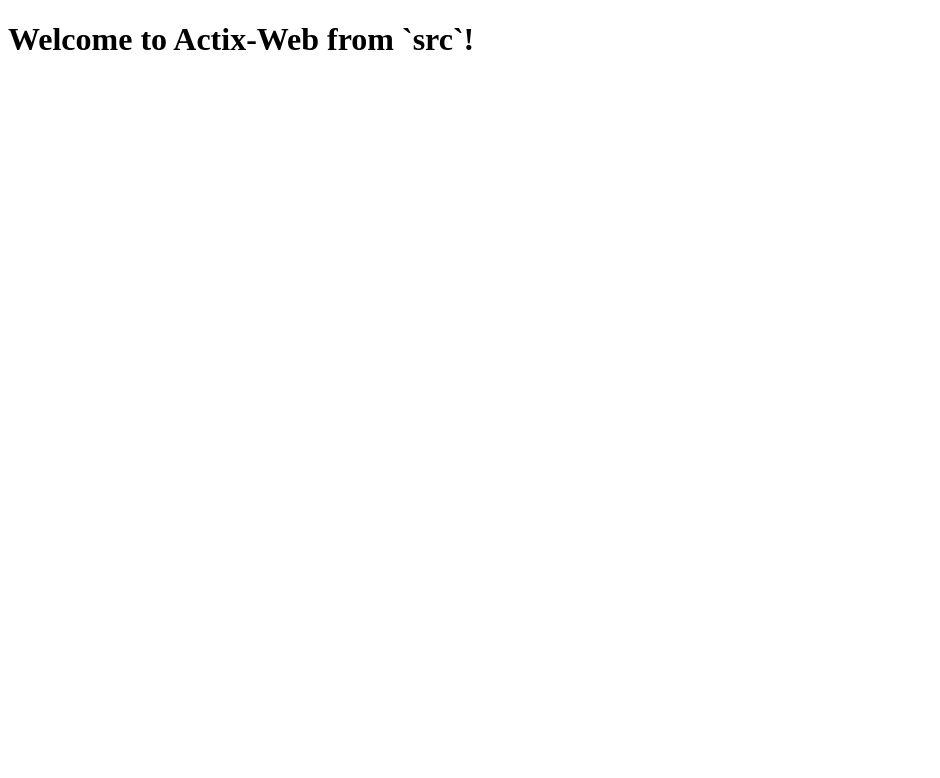
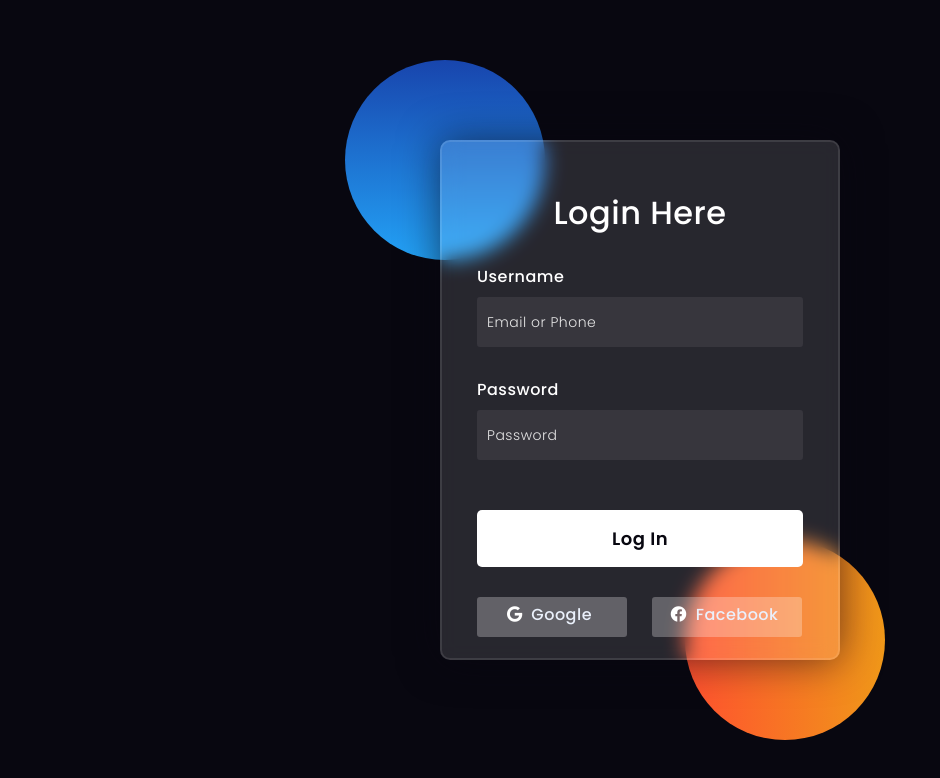
Before and after one commit to akshayrivers/Rust-basics, a plain HTML site: page Web_App/src/index.html in a window 1280 px wide. Shown: the whole page, without its empty margins (0-940 px from the left). Drawn offline with Linux system fonts and the light colour scheme.

Commit message:
a good html page

```diff
--- a/Web_App/src/index.html
+++ b/Web_App/src/index.html
@@ -1,11 +1,158 @@
 <!DOCTYPE html>
 <html lang="en">
 <head>
-    <meta charset="UTF-8">
-    <meta name="viewport" content="width=device-width, initial-scale=1.0">
-    <title>My Actix Web App</title>
+
+    <title>Rust web app</title>
+
+    <link rel="preconnect" href="https://fonts.gstatic.com">
+    <link rel="stylesheet" href="https://cdnjs.cloudflare.com/ajax/libs/font-awesome/5.15.4/css/all.min.css">
+    <link href="https://fonts.googleapis.com/css2?family=Poppins:wght@300;500;600&display=swap" rel="stylesheet">
+    <!--Stylesheet-->
+    <style media="screen">
+      *,
+        *:before,
+        *:after{
+            padding: 0;
+            margin: 0;
+            box-sizing: border-box;
+        }
+        body{
+            background-color: #080710;
+        }
+        .background{
+            width: 430px;
+            height: 520px;
+            position: absolute;
+            transform: translate(-50%,-50%);
+            left: 50%;
+            top: 50%;
+        }
+        .background .shape{
+            height: 200px;
+            width: 200px;
+            position: absolute;
+            border-radius: 50%;
+        }
+        .shape:first-child{
+            background: linear-gradient(
+                #1845ad,
+                #23a2f6
+            );
+            left: -80px;
+            top: -80px;
+        }
+        .shape:last-child{
+            background: linear-gradient(
+                to right,
+                #ff512f,
+                #f09819
+            );
+            right: -30px;
+            bottom: -80px;
+        }
+        form{
+            height: 520px;
+            width: 400px;
+            background-color: rgba(255,255,255,0.13);
+            position: absolute;
+            transform: translate(-50%,-50%);
+            top: 50%;
+            left: 50%;
+            border-radius: 10px;
+            backdrop-filter: blur(10px);
+            border: 2px solid rgba(255,255,255,0.1);
+            box-shadow: 0 0 40px rgba(8,7,16,0.6);
+            padding: 50px 35px;
+        }
+        form *{
+            font-family: 'Poppins',sans-serif;
+            color: #ffffff;
+            letter-spacing: 0.5px;
+            outline: none;
+            border: none;
+        }
+        form h3{
+            font-size: 32px;
+            font-weight: 500;
+            line-height: 42px;
+            text-align: center;
+        }
+
+        label{
+            display: block;
+            margin-top: 30px;
+            font-size: 16px;
+            font-weight: 500;
+        }
+        input{
+            display: block;
+            height: 50px;
+            width: 100%;
+            background-color: rgba(255,255,255,0.07);
+            border-radius: 3px;
+            padding: 0 10px;
+            margin-top: 8px;
+            font-size: 14px;
+            font-weight: 300;
+        }
+        ::placeholder{
+            color: #e5e5e5;
+        }
+        button{
+            margin-top: 50px;
+            width: 100%;
+            background-color: #ffffff;
+            color: #080710;
+            padding: 15px 0;
+            font-size: 18px;
+            font-weight: 600;
+            border-radius: 5px;
+            cursor: pointer;
+        }
+        .social{
+        margin-top: 30px;
+        display: flex;
+        }
+        .social div{
+        background: red;
+        width: 150px;
+        border-radius: 3px;
+        padding: 5px 10px 10px 5px;
+        background-color: rgba(255,255,255,0.27);
+        color: #eaf0fb;
+        text-align: center;
+        }
+        .social div:hover{
+        background-color: rgba(255,255,255,0.47);
+        }
+        .social .fb{
+        margin-left: 25px;
+        }
+        .social i{
+        margin-right: 4px;
+        }
+
+    </style>
 </head>
 <body>
-    <h1>Welcome to Actix-Web from `src`!</h1>
+    <div class="background">
+        <div class="shape"></div>
+        <div class="shape"></div>
+    </div>
+    <form>
+        <h3>Login Here</h3>
+
+        <label for="username">Username</label>
+        <input type="text" placeholder="Email or Phone" id="username">
+
+        <label for="password">Password</label>
+        <input type="password" placeholder="Password" id="password">
+
+        <button>Log In</button>
+        <div class="social">
+          <div class="go"><i class="fab fa-google"></i>  Google</div>
+          <div class="fb"><i class="fab fa-facebook"></i>  Facebook</div>
+        </div>
+    </form>
 </body>
 </html>
```
Also changed, not shown: 1 other file.
